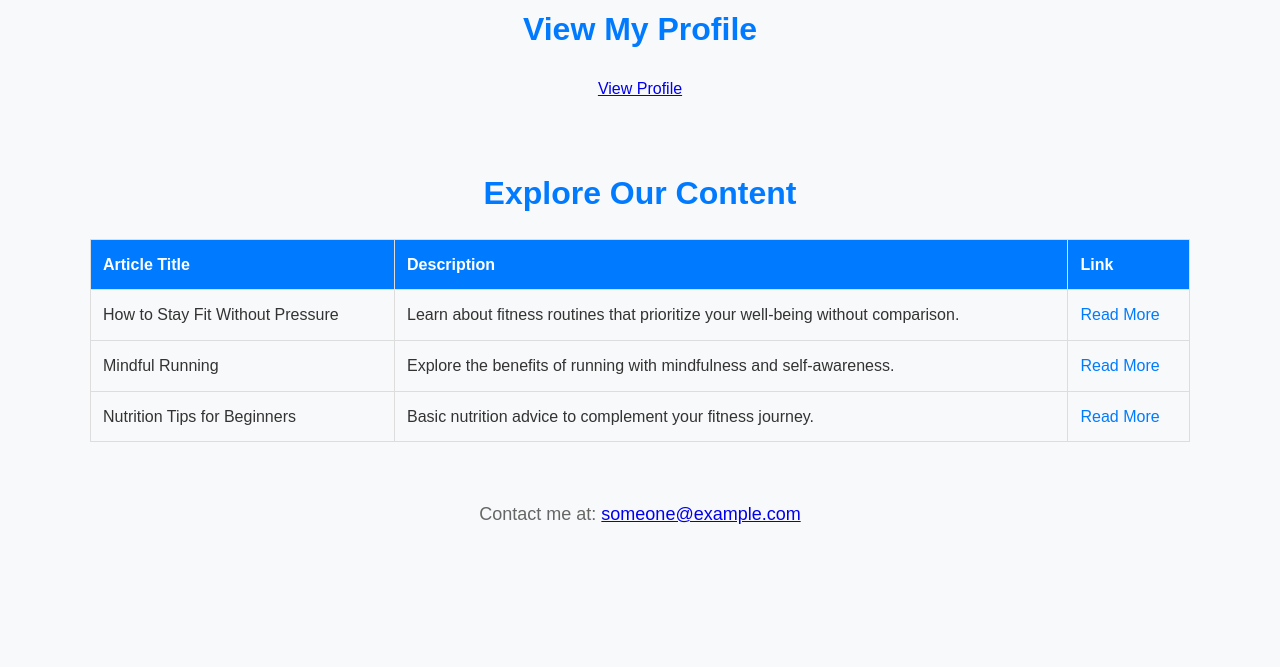
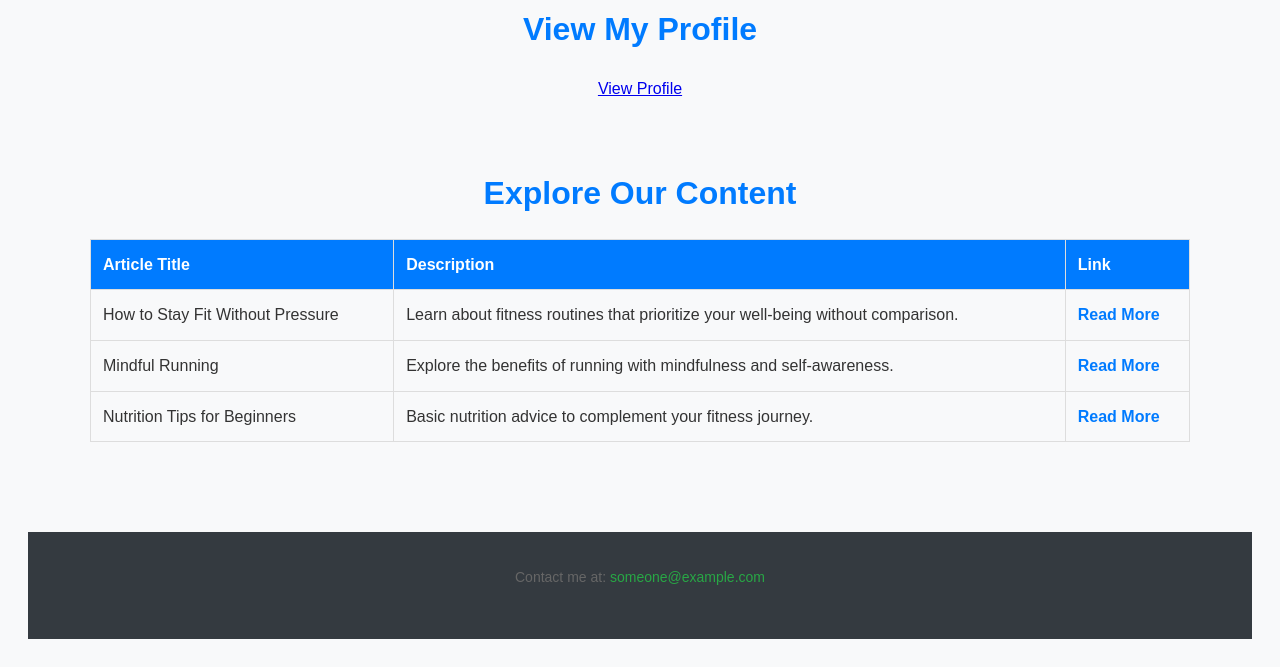
Before and after one commit to EmmaLond/Final_Project, a PHP site: page / in a window 1280 px wide. Shown: the part 740-1407 px from the top of the page. Before the commit the page ends 1264 px from the top, so only its background shows below. Run offline with PHP 8.4, Linux system fonts and the light colour scheme.

Commit message:
styles help LLM

```diff
--- a/styles.css
+++ b/styles.css
@@ -99,3 +99,35 @@ table a {
     width: 100%;
     border-collapse: collapse;
 }
+
+.content table th {
+    background-color: #007bff;
+    color: white;
+  }
+
+  .content table a {
+    color: #007bff;
+    font-weight: bold;
+  }
+
+  /* Footer Section */
+  footer {
+    background-color: #343a40;
+    color: white;
+    padding: 20px;
+    text-align: center;
+    margin-top: 50px;
+  }
+
+  footer p {
+    font-size: 14px;
+  }
+
+  footer a {
+    color: #28a745;
+    text-decoration: none;
+  }
+
+  footer a:hover {
+    text-decoration: underline;
+  }
```
